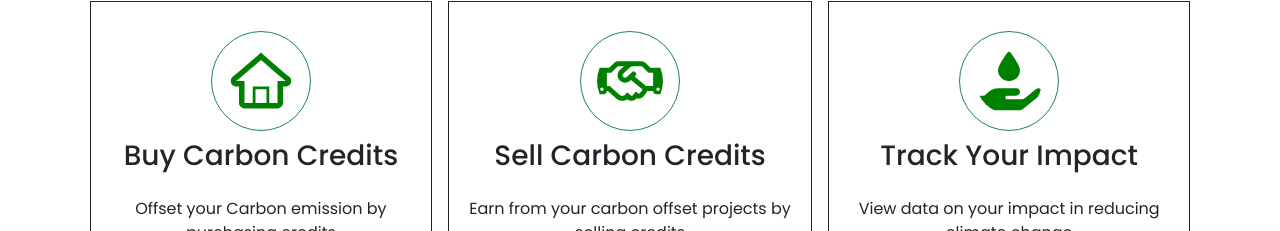
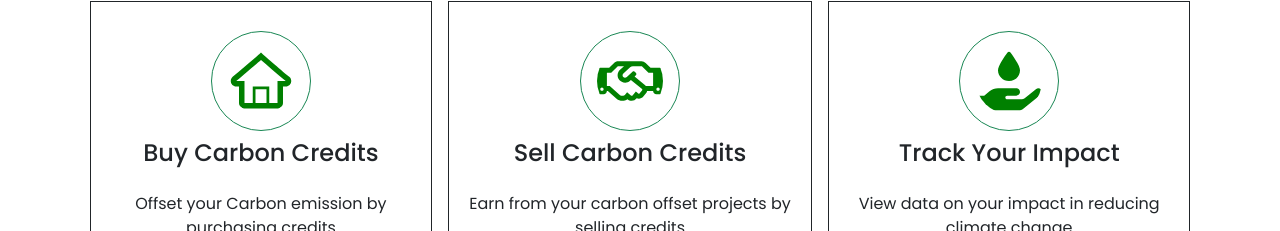
Before and after one commit to MICHAELMUNAVU83/greenr-frontend, a React (Create React App) app: page / in a window 1280 px wide. Shown: the part 516-747 px from the top of the page. Built offline with nearby package versions, Linux system fonts and the light colour scheme; no server answers.

Commit message:
splashcreen minor edits

```diff
--- a/src/Pages/SplashScreen.js
+++ b/src/Pages/SplashScreen.js
@@ -6,7 +6,7 @@ import { TiHomeOutline } from "react-icons/ti";
 
 function SplashScreen() {
   return (
-    <div>
+    <div style={{marginBottom: '30px'}}>
       <section className="bg-grey">
         <div className="d-flex justify-content-around container">
           <div className="text-left m-5">
@@ -48,7 +48,7 @@ function SplashScreen() {
               </div>
 
               <div className="card-body text-center">
-                <h3 className="card-title p-2">Buy Carbon Credits</h3>
+                <h4 className="card-title p-2">Buy Carbon Credits</h4>
 
                 <p className="card-text p-3">
                   Offset your Carbon emission by purchasing credits
@@ -71,7 +71,7 @@ function SplashScreen() {
               </div>
 
               <div className="card-body text-center">
-                <h3 className="card-title p-2">Sell Carbon Credits</h3>
+                <h4 className="card-title p-2">Sell Carbon Credits</h4>
 
                 <p className="card-text p-3">
                   Earn from your carbon offset projects by selling credits
@@ -94,7 +94,7 @@ function SplashScreen() {
               </div>
 
               <div className="card-body text-center">
-                <h3 className="card-title p-2">Track Your Impact</h3>
+                <h4 className="card-title p-2">Track Your Impact</h4>
 
                 <p className="card-text p-3">
                   View data on your impact in reducing climate change
```
